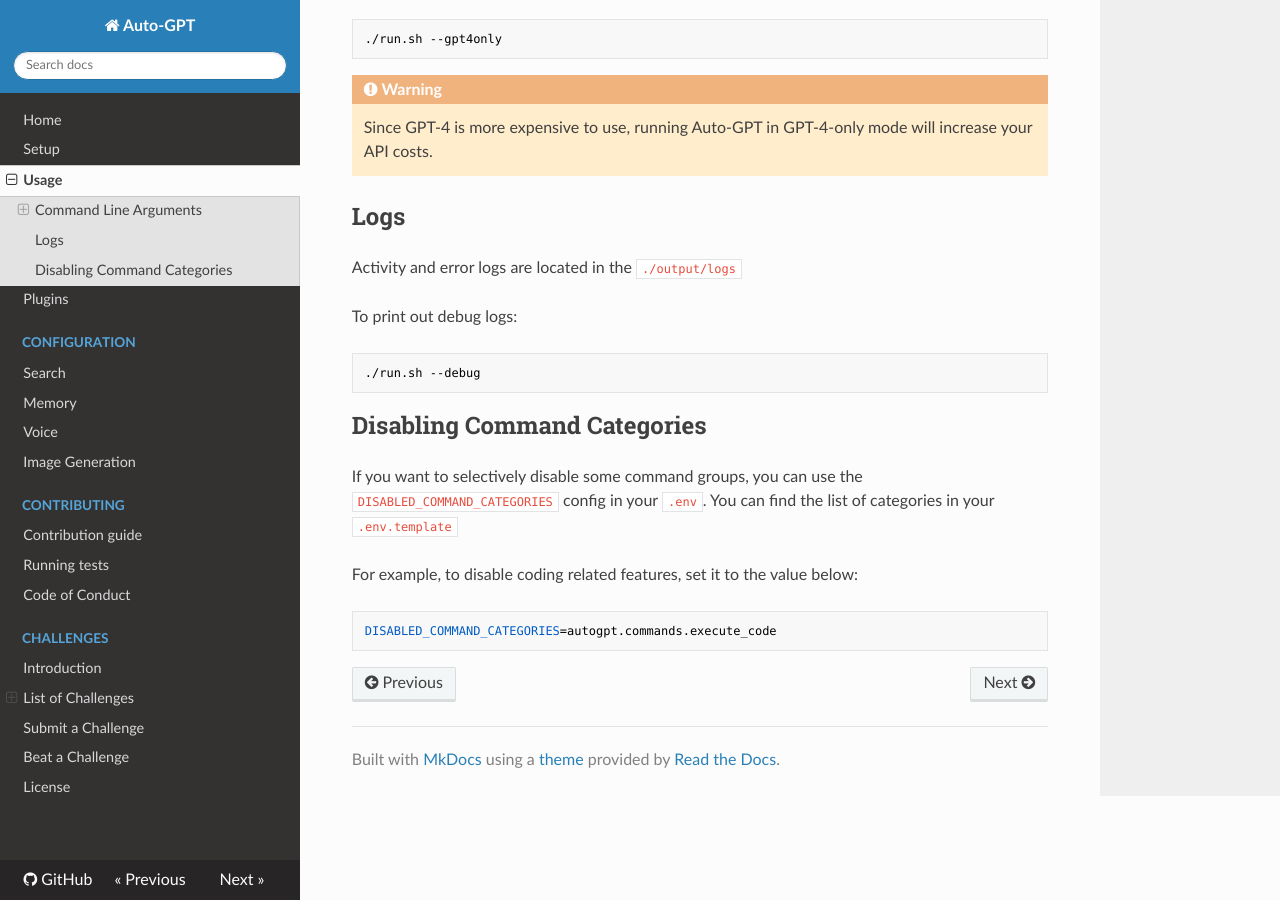
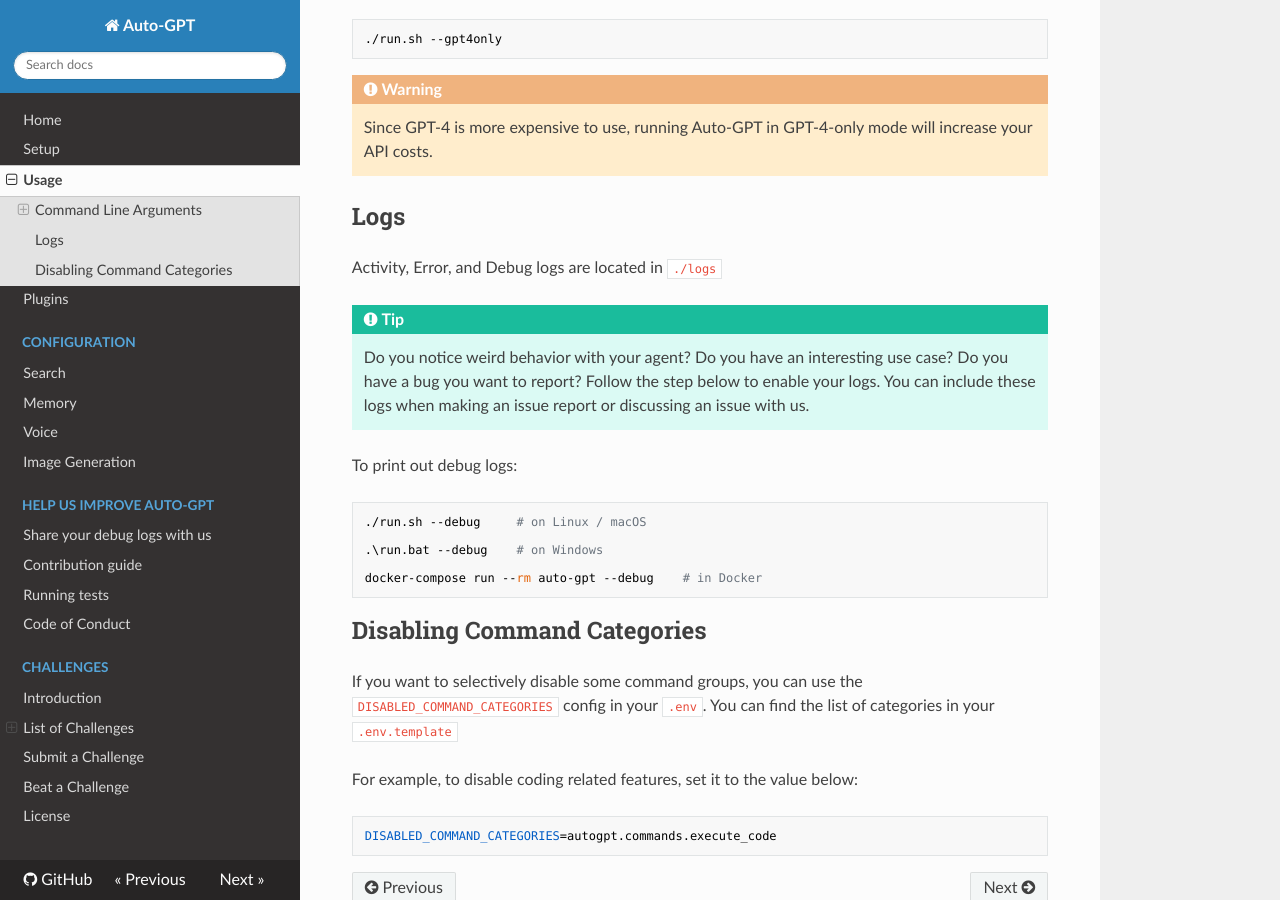
Before and after one commit to flatfishyh/AutoGPT, an MkDocs documentation site: the page built from docs/usage.md, in a window 1280 px wide and 900 px high, scrolled down 1937 px. Built offline with MkDocs 1.6.1, drawn with Linux system fonts in a browser that asks for light colours; nearby versions of some CDN libraries.

Commit message:
Add initial share logs page (#4965)
* Add initial share logs page

* Fix title sizes

* Update share_logs.md

Added some text for reasons to share logs

* Add section on how to share logs using e2b

* Fix path to images with sizes

* Fix paths to images in docs

* Fix formatting

* Fix formatting

* Fix grammar

* Make position in menu more prominent

* original log directory was incorrect

I took the directory from usage.md but that is incorrect

* Updated the directory for the logs

Updated the directory for the logs

* added some text

and made it pretty

---------

Co-authored-by: NeonN3mesis <129052650+NeonN3mesis@users.noreply.github.com>
Co-authored-by: Reinier van der Leer <github@pwuts.nl>

````diff
--- a/docs/usage.md
+++ b/docs/usage.md
@@ -89,12 +89,20 @@ This may give your bot increased intelligence.
 
 ## Logs
 
-Activity and error logs are located in the `./output/logs`
+Activity, Error, and Debug logs are located in `./logs`
+
+!!! tip
+    Do you notice weird behavior with your agent? Do you have an interesting use case? Do you have a bug you want to report?
+    Follow the step below to enable your logs. You can include these logs when making an issue report or discussing an issue with us.
 
 To print out debug logs:
 
 ``` shell
-./run.sh --debug
+./run.sh --debug     # on Linux / macOS
+
+.\run.bat --debug    # on Windows
+
+docker-compose run --rm auto-gpt --debug    # in Docker
 ```
 
 ## Disabling Command Categories
--- a/mkdocs.yml
+++ b/mkdocs.yml
@@ -12,7 +12,8 @@ nav:
     - Voice: configuration/voice.md
     - Image Generation: configuration/imagegen.md
 
-  - Contributing:
+  - Help us improve Auto-GPT:
+    - Share your debug logs with us: share-your-logs.md
     - Contribution guide: contributing.md
     - Running tests: testing.md
     - Code of Conduct: code-of-conduct.md
````
Also changed, not shown: docs/share-your-logs.md (added, +52 -0 lines), docs/imgs/e2b-dashboard.png (added), docs/imgs/e2b-log-url.png (added), docs/imgs/e2b-new-tag.png (added), docs/imgs/e2b-tag-button.png (added).
